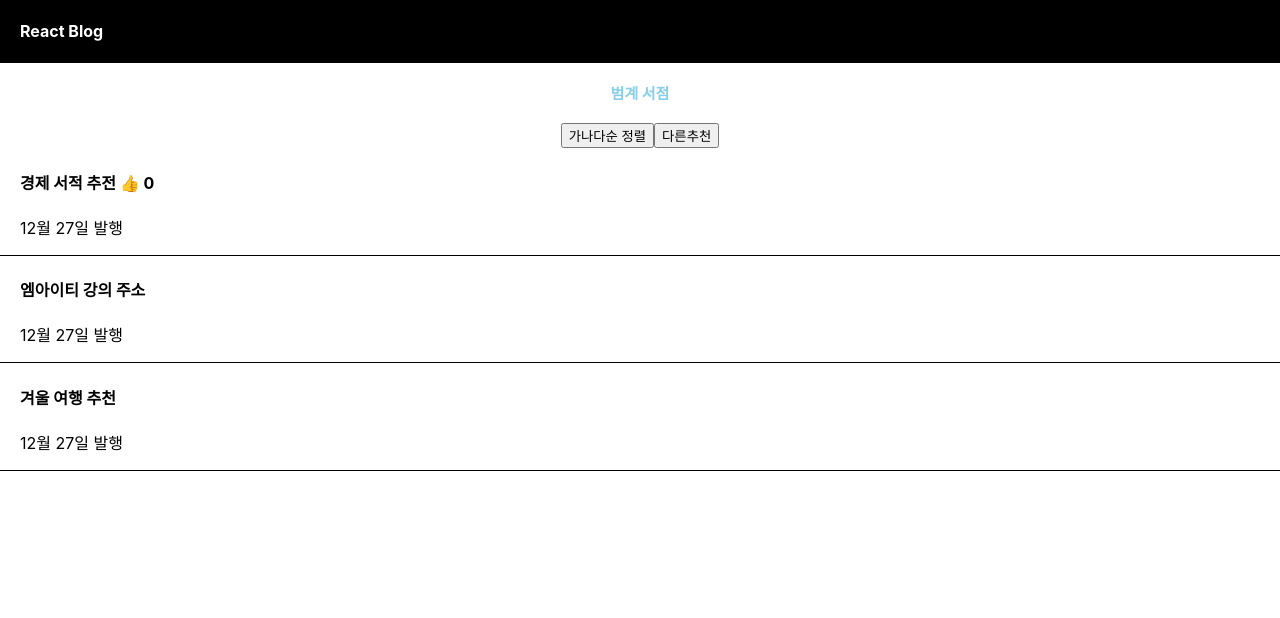
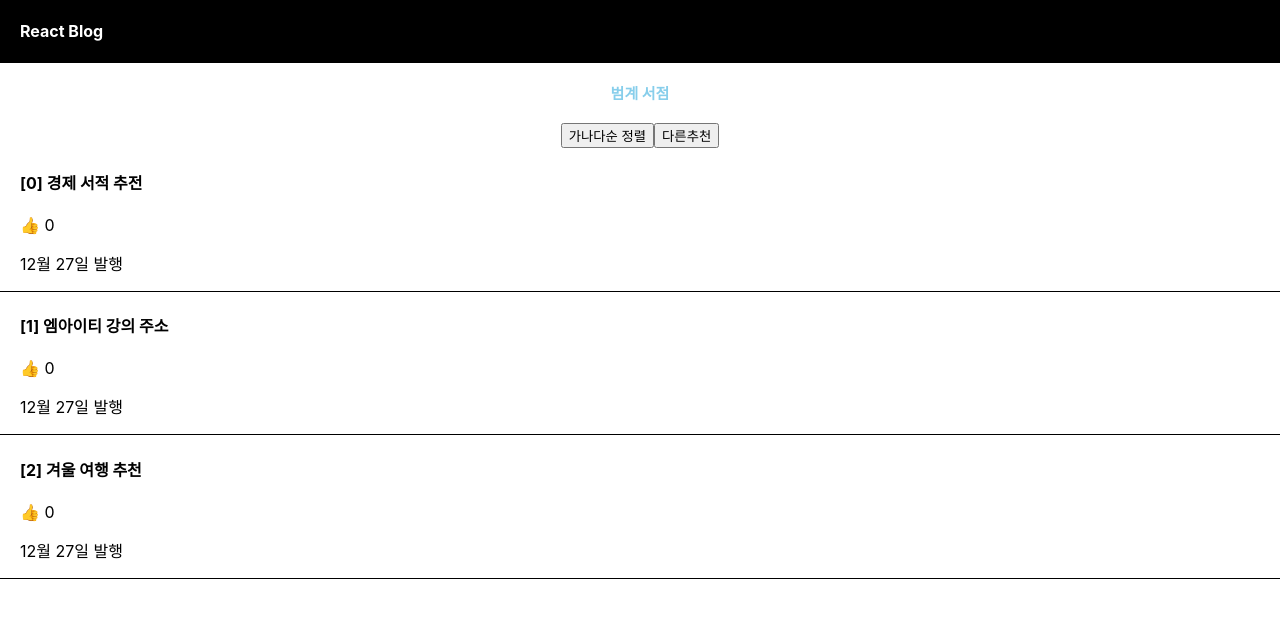
Before and after one commit to ehdrn3020/blog_reactjs, a React (Create React App) app: page / in a window 1280 px wide. Shown: the top 618 px of the page. Built offline with nearby package versions, Linux system fonts and the light colour scheme.

Commit message:
20221230 map

```diff
--- a/src/App.js
+++ b/src/App.js
@@ -5,7 +5,7 @@ function App() {
 
   let post = '범계 서점';
   let [title, setTitle] = useState(['경제 서적 추전', '엠아이티 강의 주소', '겨울 여행 추천']);
-  let [like, setLike] = useState(0);
+  let [like, setLike] = useState(Array.from({length: title.length}, (v, i) => 0));
   let [modal, setModal] = useState(false);
 
   return (
@@ -30,23 +30,23 @@ function App() {
           setTitle(copy_title);
         }
       }>다른추천</button>
-
-      <div className="list">
-        <h4>{title[0]} <span onClick={ ()=>{setLike(like+1)} } >👍</span> {like}</h4>
-        <p>12월 27일 발행</p>
-      </div>
-      <div className="list">
-        <h4>{title[1]}</h4>
-        <p>12월 27일 발행</p>
-      </div>
-      <div className="list">
-        <h4 onClick={
-          ()=>{ setModal(!modal) }
-        }>{title[2]}</h4>
-        <p>12월 27일 발행</p>
-      </div>
       {
-        modal == true ? <Modal/> : null
+        title.map(function(data, idx){
+          return (
+            <div className="list">
+              <h4 onClick={()=>{ setModal(!modal) }}>[{idx}] {data}</h4>
+                <span onClick={()=>{
+                  let copy_like = [...like];
+                  copy_like[idx] += 1
+                  setLike(copy_like)
+                }} >👍</span> {like[idx]}
+              <p>12월 27일 발행</p>
+            </div>
+          )
+        })
+      }
+      {
+        modal === true ? <Modal/> : null
       }
     </div>
   );
```
